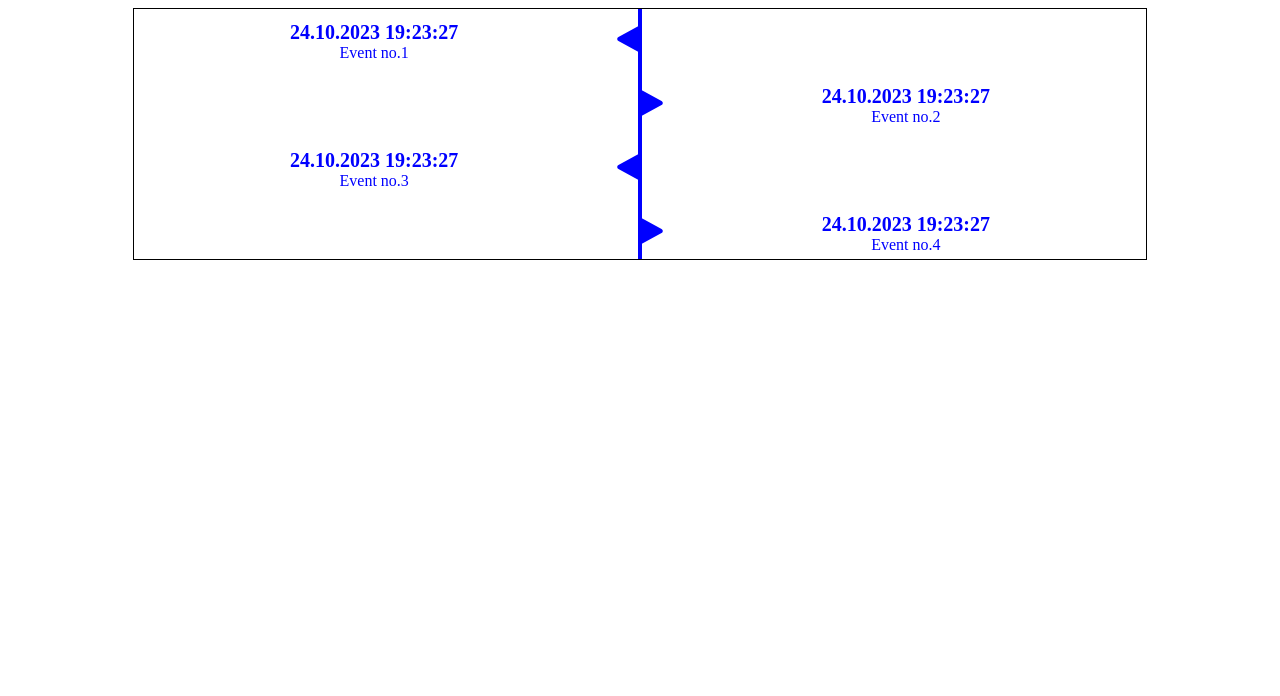
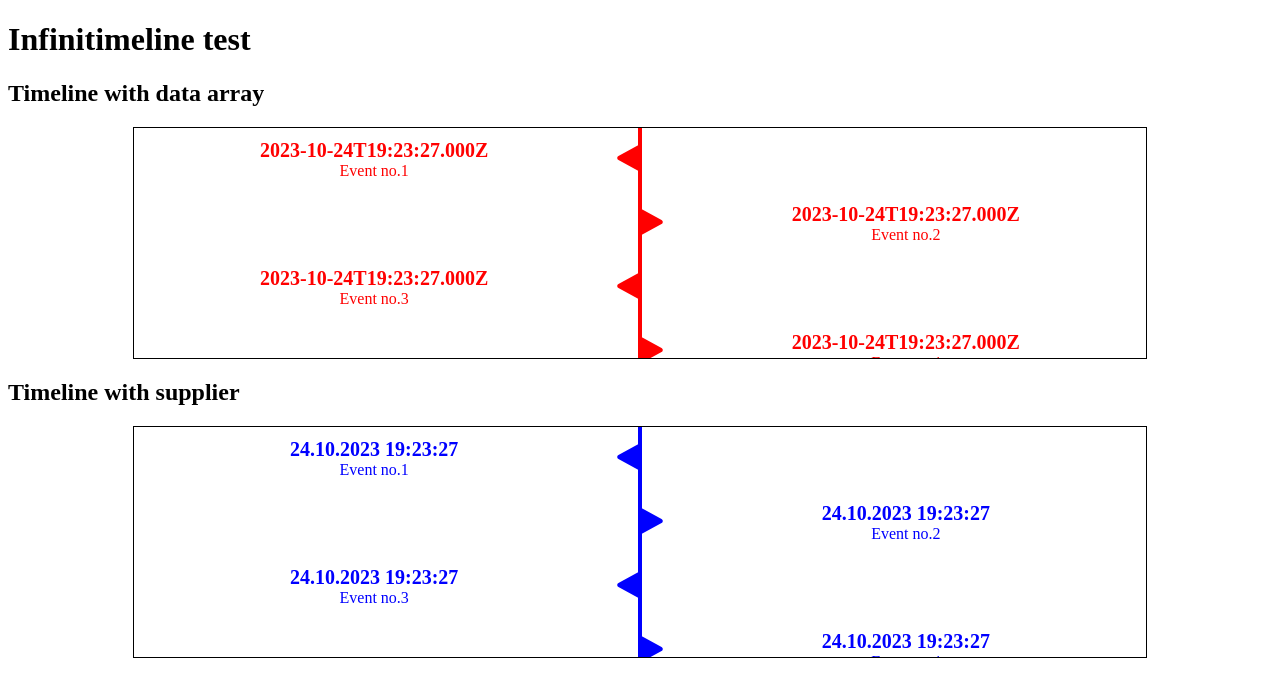
Before and after one commit to AloisSeckar/InfiniTimeline, a Vue app: page / in a window 1280 px wide. Shown: the top 696 px of the page. Built offline with nearby package versions, Linux system fonts and the light colour scheme.

Commit message:
test: enhance test page

```diff
--- a/src/App.vue
+++ b/src/App.vue
@@ -1,6 +1,14 @@
 <template>
-  <div style="width: 80%; margin: 0 auto; height: 250px; border: 1px solid;">
-    <InfiniTimeline :data-supplier="supplier" :logging="true" css-text-color="blue" title-format="date"/>
+  <div>
+    <h1>Infinitimeline test</h1>
+    <h2>Timeline with data array</h2>
+    <div style="width: 80%; margin: 0 auto; height: 230px; border: 1px solid;">
+      <InfiniTimeline :data-array="data" :logging="true" css-text-color="red" title-format="text"/>
+    </div>
+    <h2>Timeline with supplier</h2>
+    <div style="width: 80%; margin: 0 auto; height: 230px; border: 1px solid;">
+      <InfiniTimeline :data-supplier="supplier" :logging="true" css-text-color="blue" title-format="date"/>
+    </div>
   </div>
 </template>
 
```
